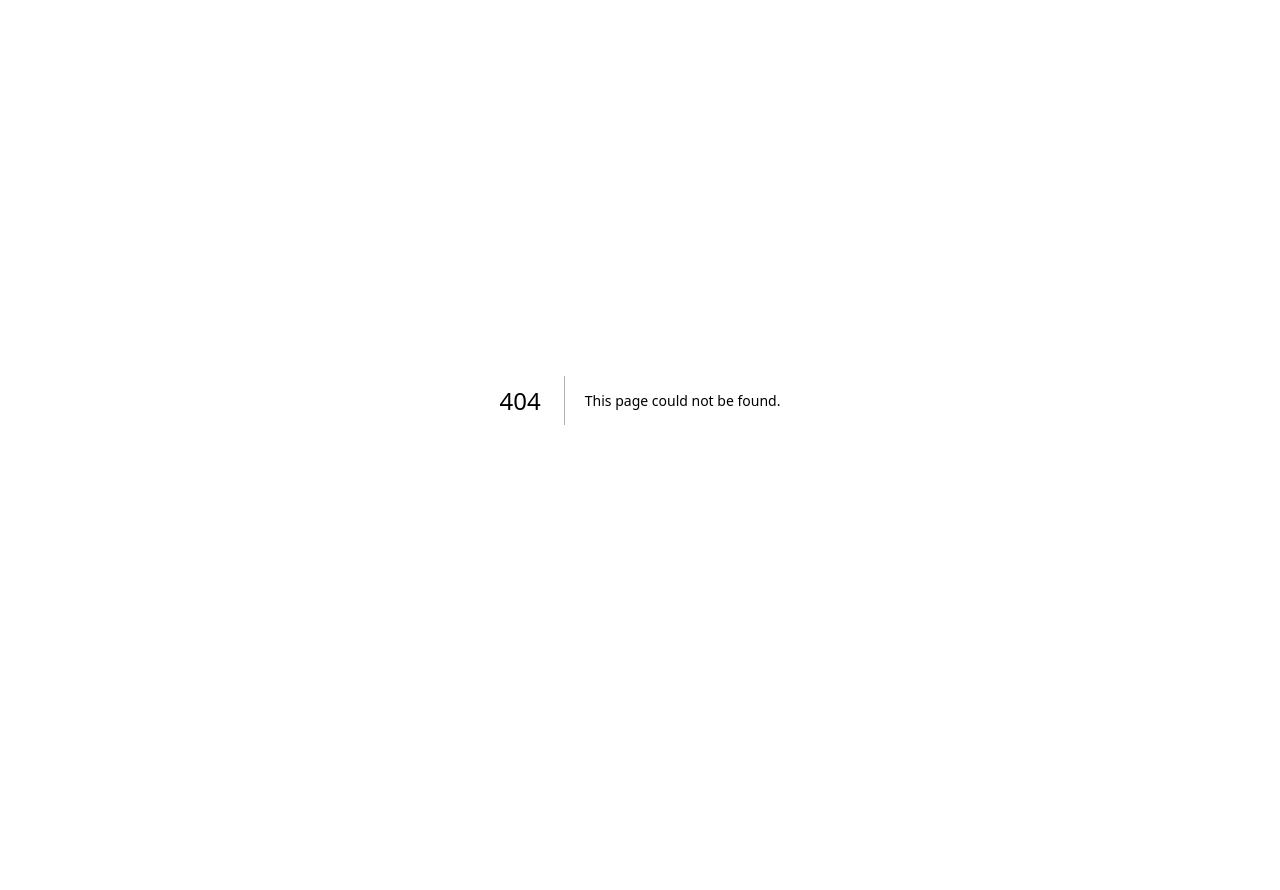
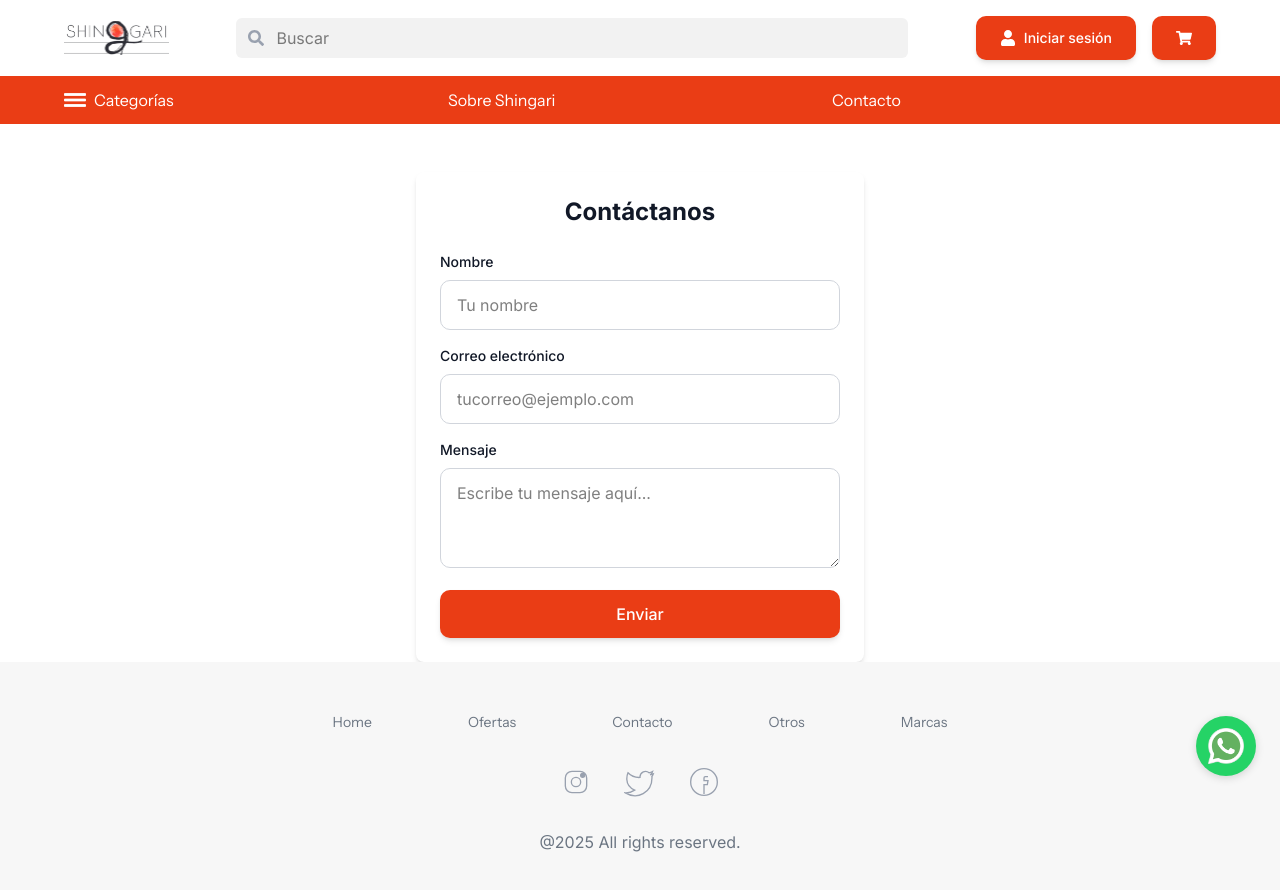
Before and after one commit to futurahaus/shingari, a Next.js app in the folder apps/frontend/: page /contacto in a window 1280 px wide. Before the commit this address had no page. Shown: the top 890 px of the page. Before the commit the page ends 800 px from the top, so only its background shows below. Built offline with nearby package versions, Linux system fonts and the light colour scheme.

Commit message:
feat: add a simple contact form.

```diff
--- /dev/null
+++ b/apps/frontend/src/app/(main)/contacto/page.tsx
@@ -0,0 +1,73 @@
+'use client';
+
+import React, { useState } from 'react';
+import { Input } from '@/app/ui/components/Input';
+import { Button } from '@/app/ui/components/Button';
+import { Text } from '@/app/ui/components/Text';
+
+export default function Contacto() {
+  const [name, setName] = useState('');
+  const [email, setEmail] = useState('');
+  const [message, setMessage] = useState('');
+  const [submitted, setSubmitted] = useState(false);
+
+  const handleSubmit = (e: React.FormEvent) => {
+    e.preventDefault();
+    setSubmitted(true);
+    setName('');
+    setEmail('');
+    setMessage('');
+  };
+
+  return (
+    <div className="max-w-md mx-auto mt-12 p-6 bg-white rounded-lg shadow-md">
+      <Text as="h1" size="2xl" weight="bold" className="mb-6 text-center">
+        Contáctanos
+      </Text>
+      {submitted ? (
+        <Text as="p" size="md" color="success" className="text-center">
+          ¡Gracias por contactarnos! Te responderemos pronto.
+        </Text>
+      ) : (
+        <form onSubmit={handleSubmit} className="space-y-4">
+          <Input
+            label="Nombre"
+            value={name}
+            onChangeValue={setName}
+            placeholder="Tu nombre"
+            type="text"
+            testID="contacto-nombre"
+          />
+          <Input
+            label="Correo electrónico"
+            value={email}
+            onChangeValue={setEmail}
+            placeholder="tucorreo@ejemplo.com"
+            type="email"
+            testID="contacto-email"
+          />
+          <div>
+            <Text as="label" size="sm" weight="medium" color="primary" className="block mb-2">
+              Mensaje
+            </Text>
+            <textarea
+              className="w-full px-4 py-3 rounded-[10px] border border-gray-300 focus:outline-none focus:ring-2 focus:ring-[#1C0F0D] focus:border-[#1C0F0D] min-h-[100px]"
+              value={message}
+              onChange={e => setMessage(e.target.value)}
+              placeholder="Escribe tu mensaje aquí..."
+              required
+            />
+          </div>
+          <Button
+            onPress={() => {}}
+            type="primary"
+            text="Enviar"
+            testID="contacto-enviar"
+            htmlType="submit"
+            disabled={!name || !email || !message}
+          />
+        </form>
+      )}
+    </div>
+  );
+}
--- a/apps/frontend/src/app/AI_CONTEXT.md
+++ b/apps/frontend/src/app/AI_CONTEXT.md
@@ -7,6 +7,7 @@
       - layout.tsx (Sidebar con opciones: Dashboard, Usuarios, Productos)
   - /app/(main): Contiene las páginas principales de la app (productos, dashboard, perfil, etc)
   - /app/carrito: Página dedicada al carrito de compras, muestra los productos agregados siguiendo el diseño de Figma.
+  - `/contacto`: Página de contacto con un formulario simple (nombre, correo, mensaje) y mensaje de éxito al enviar. No tiene integración backend.
 - /contexts
   - AuthContext.tsx (Incluye 'role' en el usuario para control de acceso por roles)
 
--- a/apps/frontend/src/components/layout/Navbar.tsx
+++ b/apps/frontend/src/components/layout/Navbar.tsx
@@ -17,16 +17,16 @@ export default function Navbar() {
               Sobre Shingari
             </Text>
           </Link>
-          <Link href="/contact" className="flex flex-1 items-center h-full text-center">
+          <Link href="/contacto" className="flex flex-1 items-center h-full text-center">
             <Text as="span" size="md" color="white">
               Contacto
             </Text>
           </Link>
-          <Link href="/others" className="flex flex-1 items-center h-full text-center">
+          {/* <Link href="/others" className="flex flex-1 items-center h-full text-center">
             <Text as="span" size="md" color="white">
               Otros
             </Text>
-          </Link>
+          </Link> */}
         </div>
       </div>
     </nav>
```
